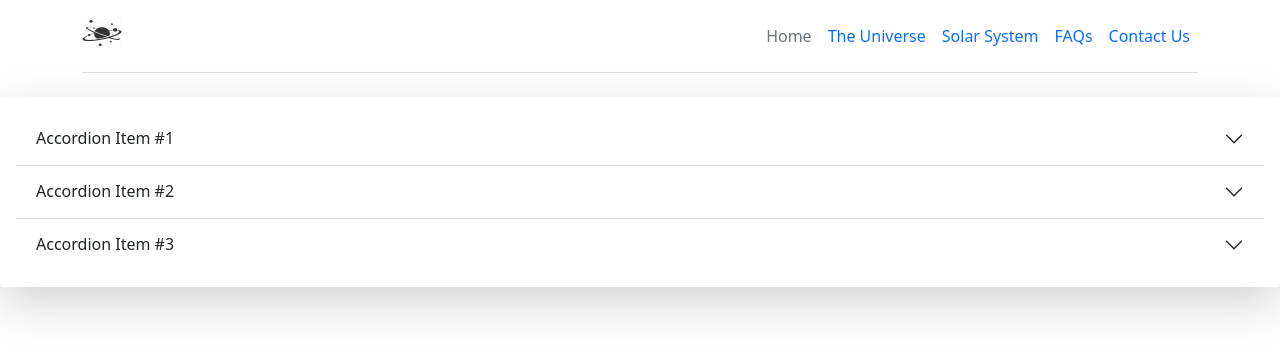
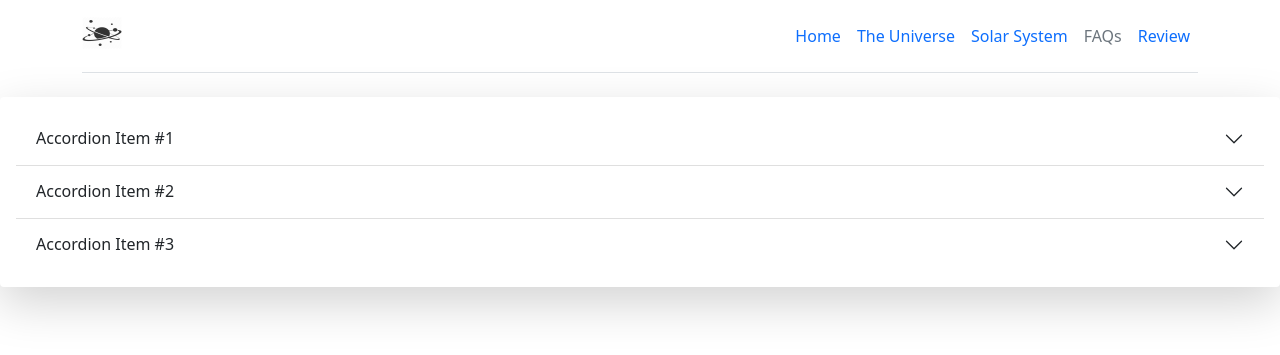
Before and after one commit to Jatin804/Projects, a Django app: page /FAQs in a window 1280 px wide. Shown: the top 355 px of the page. Run offline with Django 5.2, Linux system fonts and the light colour scheme.

Commit message:
build logics of navbar and modified base.html with some imp tags and variables

```diff
--- a/Dark/Dark/urls.py
+++ b/Dark/Dark/urls.py
@@ -18,11 +18,11 @@ from django.contrib import admin
 from django.urls import path, include
 
 urlpatterns = [
-    # path('admin/', admin.site.urls),
+    path('admin/', admin.site.urls),
     path('', include("Space.urls")),
     path('Universe', include("Space.urls")),
     path('SolarSys', include("Space.urls")),
     path('FAQs', include("Space.urls")),
-    path('contact', include("Space.urls")),
+    path('review', include("Space.urls")),
 
 ]
--- a/Dark/Space/urls.py
+++ b/Dark/Space/urls.py
@@ -8,6 +8,6 @@ urlpatterns = [
     path('Universe',views.Universe, name="Universe"),
     path('SolarSys',views.SolarSys, name="SolarSys"),
     path('FAQs', views.FAQs, name="FAQs"),
-    path('contact', views.contact, name="contact"),
+    path('review', views.review, name="review"),
 
 ]
--- a/Dark/Space/views.py
+++ b/Dark/Space/views.py
@@ -1,33 +1,46 @@
 from django.shortcuts import render, redirect, HttpResponse
 from django.contrib.auth.models import User
 from django.contrib.auth import logout, authenticate, login
-import datetime
+from datetime import datetime
 from Space.models import Contact
 
 
 # Create your views here.
 
 def index(request):
-    return render(request, 'index.html')
+    context={
+        "index":"link-secondary",
+    }
+    return render(request, 'index.html',context)
 
 def Universe(request):
-    return render(request, 'Universe.html')
+    context={
+        "Universe":"link-secondary",
+    }
+    return render(request, 'Universe.html',context)
 
 def SolarSys(request):
-    return render(request, 'SolarSys.html')
+    context={
+        "SolarSys":"link-secondary",
+    }
+    return render(request, 'SolarSys.html',context)
 
 def FAQs(request):
-    return render(request, 'FAQs.html')
+    context={
+        "FAQs":"link-secondary",
+    }
+    return render(request, 'FAQs.html',context)
 
-def contact(request):
-    if request.user.is_anonymous:
-        return redirect("/login")
-
+def review(request):
+    context={
+        "review":"link-secondary",
+    }
     if request.method == "POST":
         name = request.POST.get('name')
         email = request.POST.get('email')
         phone = request.POST.get('phone')
         desc = request.POST.get('desc')
-        contact = Contact(name=name, email=email, phone=phone, desc=desc, date = datetime.today())
-        contact.save()
-    return render(request, 'contact.html')
+        review = Contact(name=name, email=email, phone=phone, desc=desc, date = datetime.today())
+        review.save()
+        return render(request, 'index.html')
+    return render(request, 'review.html',context)
--- a/Dark/templates/base.html
+++ b/Dark/templates/base.html
@@ -24,11 +24,11 @@
           </div>
 
           <ul class="nav col-12 col-md-auto mb-2 justify-content-center mb-md-0">
-            <li><a href="/" class="nav-link px-2 link-secondary">Home</a></li>
-            <li><a href="Universe" class="nav-link px-2">The Universe</a></li>
-            <li><a href="SolarSys" class="nav-link px-2">Solar System</a></li>
-            <li><a href="FAQs" class="nav-link px-2">FAQs</a></li>
-            <li><a href="contact" class="nav-link px-2">Contact Us</a></li>
+            <li><a href="/" class="nav-link px-2 {{ index }}">Home</a></li>
+            <li><a href="Universe" class="nav-link px-2 {{ Universe }}">The Universe</a></li>
+            <li><a href="SolarSys" class="nav-link px-2 {{ SolarSys }}">Solar System</a></li>
+            <li><a href="FAQs" class="nav-link px-2 {{ FAQs }}">FAQs</a></li>
+            <li><a href="review" class="nav-link px-2 {{ review }}">Review</a></li>
           </ul>
         </header>
       </div>
```
Also changed, not shown: Dark/templates/review.html (renamed from Dark/templates/contact.html, +5 -5 lines), Dark/db.sqlite3.
